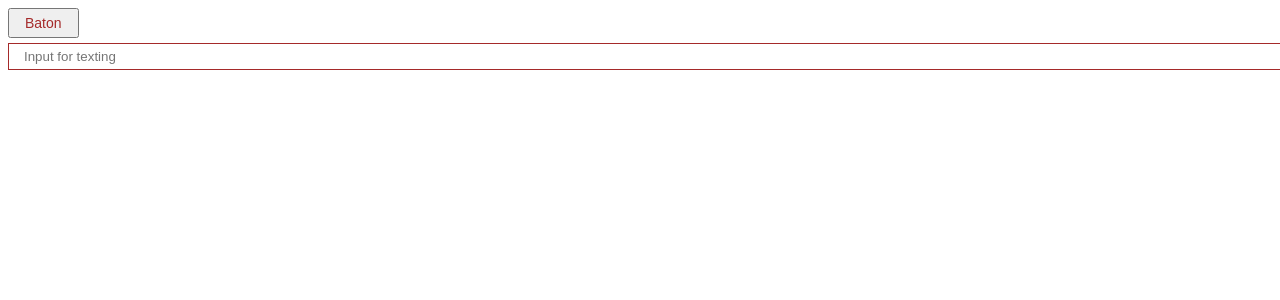
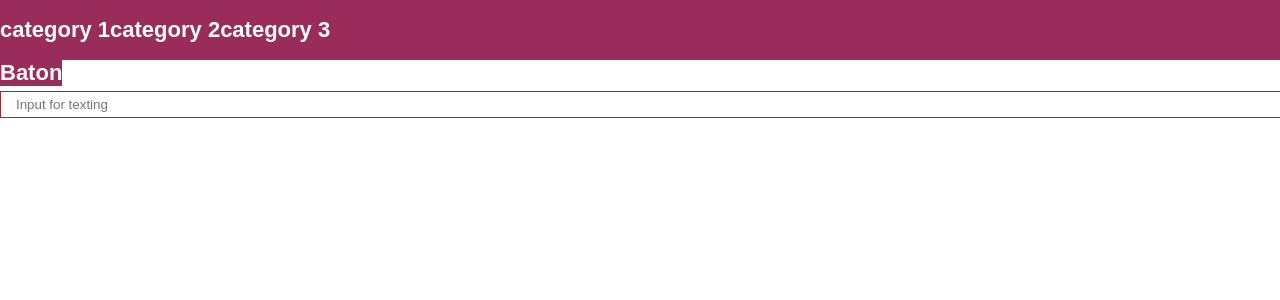
Before and after one commit to PetrachkovVasily/Baba_Is_You_Wiki, a React (Create React App) app in the folder baba_is_you/: page / in a window 1280 px wide. Shown: the top 300 px of the page. Built offline with nearby package versions, Linux system fonts and the light colour scheme.

Commit message:
Add menu list

```diff
--- a/baba_is_you/public/index.html
+++ b/baba_is_you/public/index.html
@@ -5,7 +5,7 @@
     <meta name="viewport" content="width=device-width, initial-scale=1" />
     <title>React App</title>
   </head>
-  <body>
+  <body style="margin: 0px;">
     <noscript>You need to enable JavaScript to run this app.</noscript>
     <div id="root"></div>
   </body>
--- a/baba_is_you/src/App.js
+++ b/baba_is_you/src/App.js
@@ -1,20 +1,63 @@
 import React, { useRef, useState } from "react";
 import MyButton from "./components/UI/button/MyButton";
 import MyInput from "./components/UI/input/MyInput";
+import MyHeader from "./components/UI/header/MyHeader";
+import MyListMenu from "./components/UI/listMenu/MyListMenu";
 
 function App() {
+  const category = {
+    name: 'category 1',
+    subcutegories: ['sub cut 1', 'sub cut 2', 'sub cut 3']
+  }
+  const categories = [
+    {name: 'category 1', subcutegories: ['sub cut 1', 'sub cut 2', 'sub cut 3']},
+    {name: 'category 2', subcutegories: ['sub cut 11', 'sub cut 21', 'sub cut 31']},
+    {name: 'category 3', subcutegories: ['sub cut 12', 'sub cut 22', 'sub cut 32']},
+  ]
   const [inputBody, setInputBody] = useState('');
+  let leftPosition;
 
   function handleClick(event) {
     console.log(inputBody);
   }
 
+  const [isOpen, setIsOpen] = useState(true);
+  const [isOpen1, setIsOpen1] = useState(true);
+  const [isOpen2, setIsOpen2] = useState(true);
+
   return (
     <div className="App">
+      <MyHeader>
+        <MyButton onClick={(e) => {
+          setIsOpen(!isOpen);
+          e.target.nextSibling.style.left = e.target.offsetLeft + 'px';
+          }}>
+          {categories[0].name}
+        </MyButton>
+        <MyListMenu isOpen={isOpen} leftPosition={leftPosition} category={categories[0]}/>
+
+        <MyButton onClick={(e) => {
+          setIsOpen1(!isOpen1);
+          e.target.nextSibling.style.left = e.target.offsetLeft + 'px';
+          }}>
+          {categories[1].name}
+        </MyButton>
+        <MyListMenu isOpen={isOpen1} leftPosition={leftPosition} category={categories[1]}/>
+
+        <MyButton onClick={(e) => {
+          setIsOpen2(!isOpen2);
+          e.target.nextSibling.style.left = e.target.offsetLeft + 'px';
+          }}>
+          {categories[2].name}
+        </MyButton>
+        <MyListMenu isOpen={isOpen2} leftPosition={leftPosition} category={categories[2]}/>
+
+      </MyHeader>
       <MyButton onClick={handleClick}>
         Baton
       </MyButton>
       <MyInput value={inputBody} onChange={event => setInputBody(event.target.value)} type='text' placeholder='Input for texting'/>
+
     </div>
   );
 }
--- a/baba_is_you/src/components/UI/button/MyButton.module.css
+++ b/baba_is_you/src/components/UI/button/MyButton.module.css
@@ -1,6 +1,9 @@
 .myBtn {
-    padding: 5px 15px;
-    color: brown;
-    font-size: 14px;
+    padding: 0;
+    background-color: #992C5A;
+    font-size: 22px;
     cursor: pointer;
+    border: 0px;
+    color: #fff;
+    font-weight: bold;
 }
--- /dev/null
+++ b/baba_is_you/src/components/UI/header/MyHeader.jsx
@@ -0,0 +1,12 @@
+import React from "react"
+import classes from "./MyHeader.module.css"
+
+function MyHeader({children}) {
+    return (
+      <header className={classes.myHeader}>
+        {children}
+      </header>
+    )
+}
+
+export default MyHeader
--- /dev/null
+++ b/baba_is_you/src/components/UI/header/MyHeader.module.css
@@ -0,0 +1,9 @@
+.myHeader {
+    top: 0;
+    left: 0;
+    display: flex;
+    align-items: center;
+    width: 100%;
+    height: 60px;
+    background-color: #992C5A;
+}
--- /dev/null
+++ b/baba_is_you/src/components/UI/listMenu/MyListMenu.jsx
@@ -0,0 +1,18 @@
+import React from "react"
+import classes from './MyListMenu.module.css'
+
+function MyListMenu({isOpen, leftPosition, category}) {
+    const rootClasses = [classes.menuList];
+    if (isOpen) {
+        rootClasses.push(classes.active);
+    }
+    return (
+        <ul className={rootClasses.join(' ')}>
+            {category.subcutegories.map((item) => {
+                return <li className={classes.myLi}>{item}</li>
+            })}
+        </ul>
+    )
+}
+
+export default MyListMenu
--- /dev/null
+++ b/baba_is_you/src/components/UI/listMenu/MyListMenu.module.css
@@ -0,0 +1,20 @@
+.myLi {
+    margin: 5px;
+}
+
+.menuList.active {
+    visibility: hidden;
+}
+
+.menuList {
+    left: auto;
+    position: absolute;
+    top: 40px;
+    width: auto;
+    padding: 5px;
+    background-color: #fff;
+    border: 1px solid #992C5A;
+    border-radius: 5px;
+    list-style-type: none;
+    font-size: 20px;
+}
```
